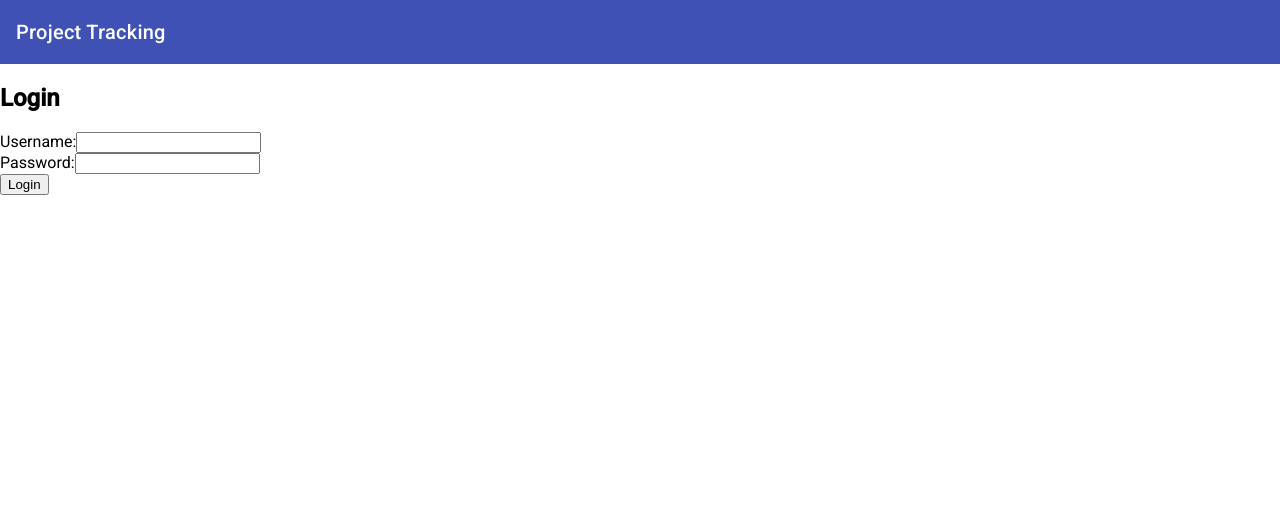
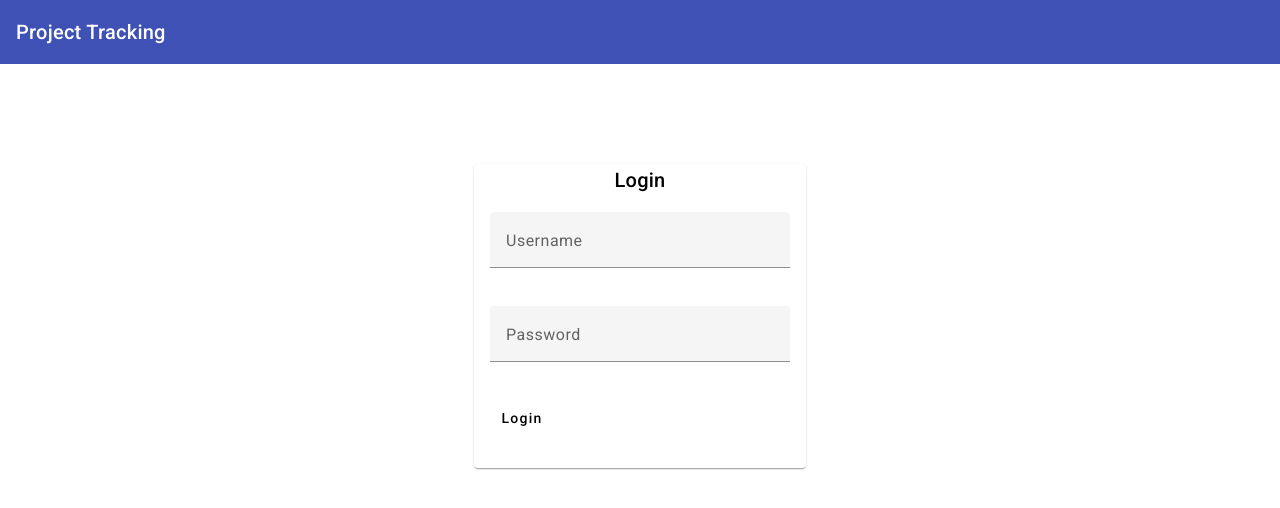
Before and after one commit to gmroldan/project-tracking-ui, an Angular app: page /login in a window 1280 px wide. Shown: the top 508 px of the page. Built offline with nearby package versions, Linux system fonts and the light colour scheme.

Commit message:
Improve login css

```diff
--- a/src/app/login/login.component.css
+++ b/src/app/login/login.component.css
@@ -0,0 +1,28 @@
+:host {
+	display: flex;
+	justify-content: center;
+	margin: 100px 0px;
+}
+
+mat-form-field {
+    width: 100%;
+    min-width: 300px;
+  }
+
+mat-card-title,
+mat-card-content {
+	display: flex;
+	justify-content: center;
+}
+
+.error {
+	padding: 16px;
+	width: 300px;
+	color: white;
+	background-color: red;
+}
+
+.button {
+	display: flex;
+	justify-content: flex-end;
+}
--- a/src/app/login/login.component.html
+++ b/src/app/login/login.component.html
@@ -1,15 +1,24 @@
-<div class="login-form">
-    <h2>Login</h2>
-    <div *ngIf="errorMessage" class="error">{{ errorMessage }}</div>
-    <form (ngSubmit)="login()">
-        <div>
-        <label for="username">Username:</label>
-        <input id="username" [(ngModel)]="username" name="username" type="text" required />
-        </div>
-        <div>
-        <label for="password">Password:</label>
-        <input id="password" [(ngModel)]="password" name="password" type="password" required />
-        </div>
-        <button type="submit">Login</button>
-    </form>
-</div>
+<mat-card>
+	<mat-card-title>Login</mat-card-title>
+	<mat-card-content>
+		<form (ngSubmit)="login()">
+			<p>
+				<mat-form-field>
+					<mat-label>Username</mat-label>
+					<input matInput id="username" [(ngModel)]="username" name="username" type="text" />
+				</mat-form-field>
+			</p>
+
+			<p>
+				<mat-form-field>
+					<mat-label>Password</mat-label>
+					<input matInput id="password" [(ngModel)]="password" name="password" type="password" />
+				</mat-form-field>
+			</p>
+
+			<p>
+				<button type="submit" mat-button>Login</button>
+			</p>
+		</form>
+	</mat-card-content>
+</mat-card>
```
